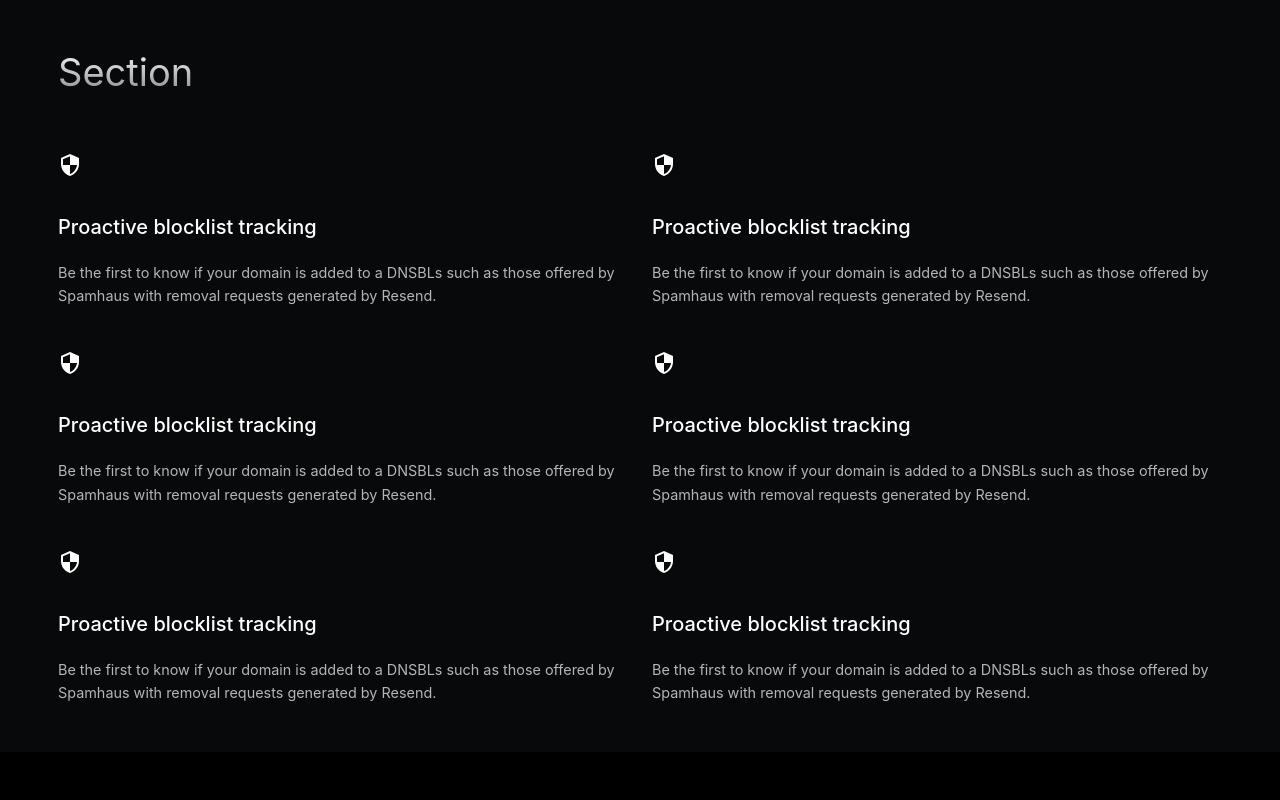
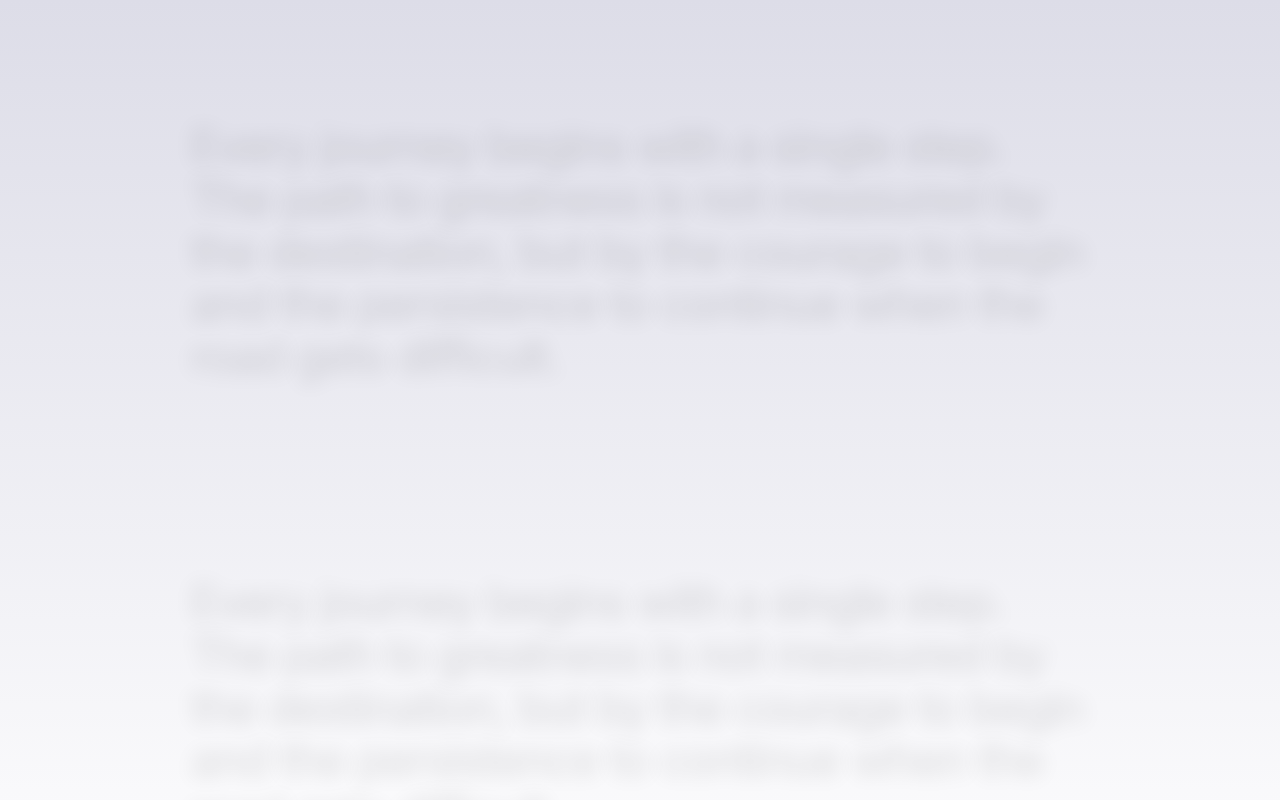
Before and after one commit to AlessandroDodi/journeytotheone, a Next.js app: page / in a window 1280 px wide. Shown: the part 800-1600 px from the top of the page. Built offline with nearby package versions, Linux system fonts and the light colour scheme; what @mui/material-nextjs would draw is missing.

Commit message:
Add text animations

```diff
--- a/package.json
+++ b/package.json
@@ -14,6 +14,8 @@
     "@mui/icons-material": "^7.2.0",
     "@mui/material": "^7.2.0",
     "@mui/material-nextjs": "^7.2.0",
+    "framer-motion": "^12.23.12",
+    "gsap": "^3.13.0",
     "next": "15.4.5",
     "react": "19.1.0",
     "react-dom": "19.1.0",
--- a/src/app/page.tsx
+++ b/src/app/page.tsx
@@ -4,11 +4,13 @@ import Hero from "@/components/home/Hero";
 import FeaturesHome from "@/components/home/FeaturesHome";
 import FAQHome from "@/components/home/FAQHome";
 import MainLayout from "@/components/layout/MainLayout";
+import TextRevealSection from "@/components/home/TextRevealSection";
 
 export default function Home() {
   return (
     <MainLayout>
       <Hero />
+      <TextRevealSection />
       <FeaturesHome />
       <FAQHome />
     </MainLayout>
--- /dev/null
+++ b/src/components/animations/ScrollReveal.css
@@ -0,0 +1,20 @@
+.scroll-reveal {
+  margin: 20px 0;
+}
+
+.scroll-reveal-text {
+  font-size: clamp(1.6rem, 4vw, 3rem);
+  line-height: 1.1;
+  letter-spacing: -0.05em;
+  /* background: linear-gradient(45deg, #000000, #6a1b9a);
+  background-clip: text;
+  -webkit-background-clip: text;
+  -webkit-text-fill-color: transparent; */
+  font-family: "Inter", "Roboto", "Helvetica", "Arial", sans-serif;
+  font-weight: 500;
+  color: black; /* Fallback color for browsers that don't support gradient text */
+}
+
+.word {
+  display: inline-block;
+}
--- /dev/null
+++ b/src/components/animations/ScrollReveal.tsx
@@ -0,0 +1,131 @@
+"use client";
+import React, { useEffect, useRef, useMemo, ReactNode, RefObject } from "react";
+import { gsap } from "gsap";
+import { ScrollTrigger } from "gsap/ScrollTrigger";
+import "./ScrollReveal.css";
+
+gsap.registerPlugin(ScrollTrigger);
+
+interface ScrollRevealProps {
+  children: ReactNode;
+  scrollContainerRef?: RefObject<HTMLElement>;
+  enableBlur?: boolean;
+  baseOpacity?: number;
+  baseRotation?: number;
+  blurStrength?: number;
+  containerClassName?: string;
+  textClassName?: string;
+  rotationEnd?: string;
+  wordAnimationEnd?: string;
+}
+
+const ScrollReveal: React.FC<ScrollRevealProps> = ({
+  children,
+  scrollContainerRef,
+  enableBlur = true,
+  baseOpacity = 0.1,
+  baseRotation = 3,
+  blurStrength = 4,
+  containerClassName = "",
+  textClassName = "",
+  rotationEnd = "bottom bottom",
+  wordAnimationEnd = "bottom bottom",
+}) => {
+  const containerRef = useRef<HTMLHeadingElement>(null);
+
+  const splitText = useMemo(() => {
+    const text = typeof children === "string" ? children : "";
+    return text.split(/(\s+)/).map((word, index) => {
+      if (word.match(/^\s+$/)) return word;
+      return (
+        <span className="word" key={index}>
+          {word}
+        </span>
+      );
+    });
+  }, [children]);
+
+  useEffect(() => {
+    const el = containerRef.current;
+    if (!el) return;
+
+    const scroller =
+      scrollContainerRef && scrollContainerRef.current
+        ? scrollContainerRef.current
+        : window;
+
+    gsap.fromTo(
+      el,
+      { transformOrigin: "0% 30%", rotate: baseRotation },
+      {
+        ease: "none",
+        rotate: 0,
+        scrollTrigger: {
+          trigger: el,
+          scroller,
+          start: "top bottom",
+          end: rotationEnd,
+          scrub: true,
+        },
+      }
+    );
+
+    const wordElements = el.querySelectorAll<HTMLElement>(".word");
+
+    gsap.fromTo(
+      wordElements,
+      { opacity: baseOpacity, willChange: "opacity" },
+      {
+        ease: "none",
+        opacity: 1,
+        stagger: 0.2,
+        scrollTrigger: {
+          trigger: el,
+          scroller,
+          start: "top bottom-=30%",
+          end: wordAnimationEnd,
+          scrub: true,
+        },
+      }
+    );
+
+    if (enableBlur) {
+      gsap.fromTo(
+        wordElements,
+        { filter: `blur(${blurStrength}px)` },
+        {
+          ease: "none",
+          filter: "blur(0px)",
+          stagger: 0.2,
+          scrollTrigger: {
+            trigger: el,
+            scroller,
+            start: "top bottom-=30%",
+            end: wordAnimationEnd,
+            scrub: true,
+          },
+        }
+      );
+    }
+
+    return () => {
+      ScrollTrigger.getAll().forEach((trigger) => trigger.kill());
+    };
+  }, [
+    scrollContainerRef,
+    enableBlur,
+    baseRotation,
+    baseOpacity,
+    rotationEnd,
+    wordAnimationEnd,
+    blurStrength,
+  ]);
+
+  return (
+    <h2 ref={containerRef} className={`scroll-reveal ${containerClassName}`}>
+      <p className={`scroll-reveal-text ${textClassName}`}>{splitText}</p>
+    </h2>
+  );
+};
+
+export default ScrollReveal;
--- a/src/components/home/Hero.tsx
+++ b/src/components/home/Hero.tsx
@@ -1,6 +1,7 @@
 import { Stack, Typography, Container, TextField, Button } from "@mui/material";
 import Image from "next/image";
 import gradient from "/public/gradient.png";
+import BlurText from "../animations/BlurText";
 
 const Hero = () => {
   return (
@@ -39,7 +40,8 @@ const Hero = () => {
 
       <Container maxWidth="sm">
         <Stack spacing={4} alignItems="center" textAlign="center">
-          <Typography variant="h1">journey to the one</Typography>
+          <Typography variant="h1">journey to the one </Typography>
+
           <Typography
             variant="subtitle1"
             sx={{ color: "rgba(255, 255, 255, 0.8)" }}
--- /dev/null
+++ b/src/components/home/TextRevealSection.tsx
@@ -0,0 +1,52 @@
+import { Box, Stack } from "@mui/material";
+import ScrollReveal from "../animations/ScrollReveal";
+
+export default function TextRevealSection() {
+  return (
+    <Stack
+      sx={{
+        background: "linear-gradient(to bottom, #dddde8, white)",
+        py: { xs: 8, md: 12 },
+        justifyContent: "center",
+        alignContent: "center",
+        alignItems: "center",
+      }}
+    >
+      <Box
+        sx={{
+          maxWidth: "md",
+          pY: 6,
+        }}
+      >
+        <ScrollReveal
+          baseOpacity={0.1}
+          enableBlur={true}
+          baseRotation={0}
+          blurStrength={10}
+        >
+          Every journey begins with a single step. The path to greatness is not
+          measured by the destination, but by the courage to begin and the
+          persistence to continue when the road gets difficult.
+        </ScrollReveal>
+      </Box>
+
+      <Box
+        sx={{
+          maxWidth: "md",
+          mt: 16,
+        }}
+      >
+        <ScrollReveal
+          baseOpacity={0.1}
+          enableBlur={true}
+          baseRotation={0}
+          blurStrength={10}
+        >
+          Every journey begins with a single step. The path to greatness is not
+          measured by the destination, but by the courage to begin and the
+          persistence to continue when the road gets difficult.
+        </ScrollReveal>
+      </Box>
+    </Stack>
+  );
+}
```
Also changed, not shown: src/components/animations/BlurText.tsx (added, +138 -0 lines), 1 other file (tests, documents, lock files or other folders).
